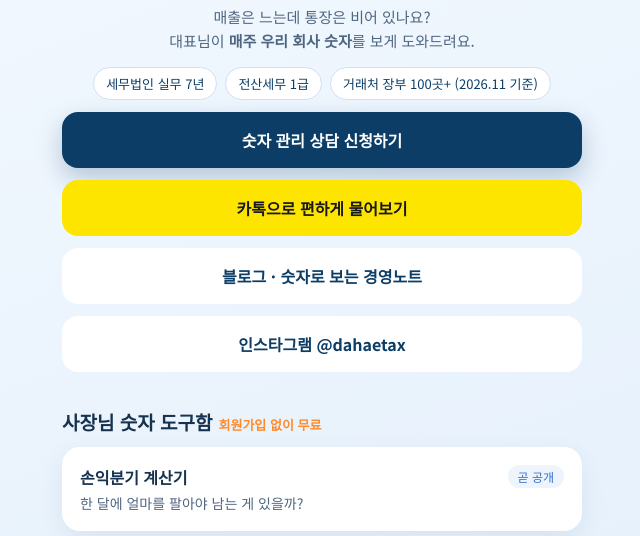
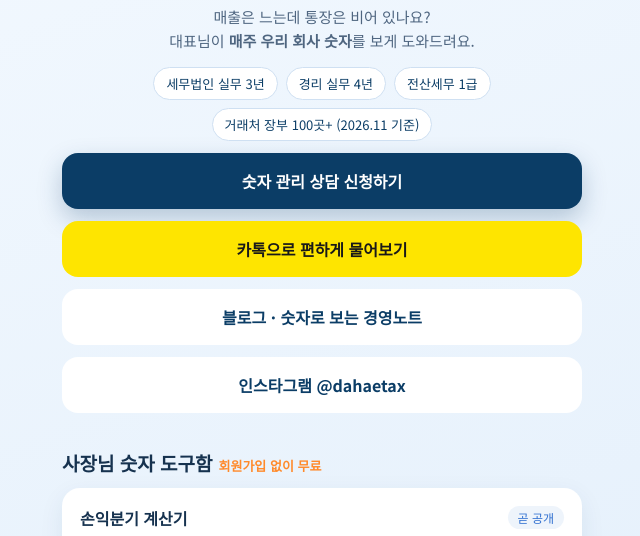
Before and after one commit to dahaenotebiz-cmyk/dahaenote, a plain HTML site: page index.html in a window 1280 px wide. Shown: the part 264-800 px from the top of the page, without its empty margins (318-958 px from the left). Drawn offline with Linux system fonts and the light colour scheme.

Commit message:
경력 표기 수정: 세무법인 실무 3년 · 경리 실무 4년

```diff
--- a/index.html
+++ b/index.html
@@ -22,7 +22,7 @@ h2{font-size:19px;font-weight:900;margin:36px 0 12px}h2 small{font-size:13px;col
 <div class="prof"><img src="profile.jpg" alt="다해과장 이지해"></div>
 <h1>다해과장의 숫자로 보는 경영노트</h1>
 <p class="sub">매출은 느는데 통장은 비어 있나요?<br>대표님이 <b>매주 우리 회사 숫자</b>를 보게 도와드려요.</p>
-<div class="tags"><span>세무법인 실무 7년</span><span>전산세무 1급</span><span>거래처 장부 100곳+ (2026.11 기준)</span></div>
+<div class="tags"><span>세무법인 실무 3년</span><span>경리 실무 4년</span><span>전산세무 1급</span><span>거래처 장부 100곳+ (2026.11 기준)</span></div>
 <a class="btn main" href="https://docs.google.com/forms/d/e/1FAIpQLSeA7ttgsoYLODeBgrKjZz6mYSFmJhpiciCo7N3n1YZT-D1X8w/viewform" target="_blank" rel="noopener">숫자 관리 상담 신청하기</a>
 <a class="btn kakao" href="https://open.kakao.com/o/s9Iptnbf" target="_blank" rel="noopener">카톡으로 편하게 물어보기</a>
 <a class="btn sec" href="https://blog.naver.com/form88896" target="_blank" rel="noopener">블로그 · 숫자로 보는 경영노트</a>
```
